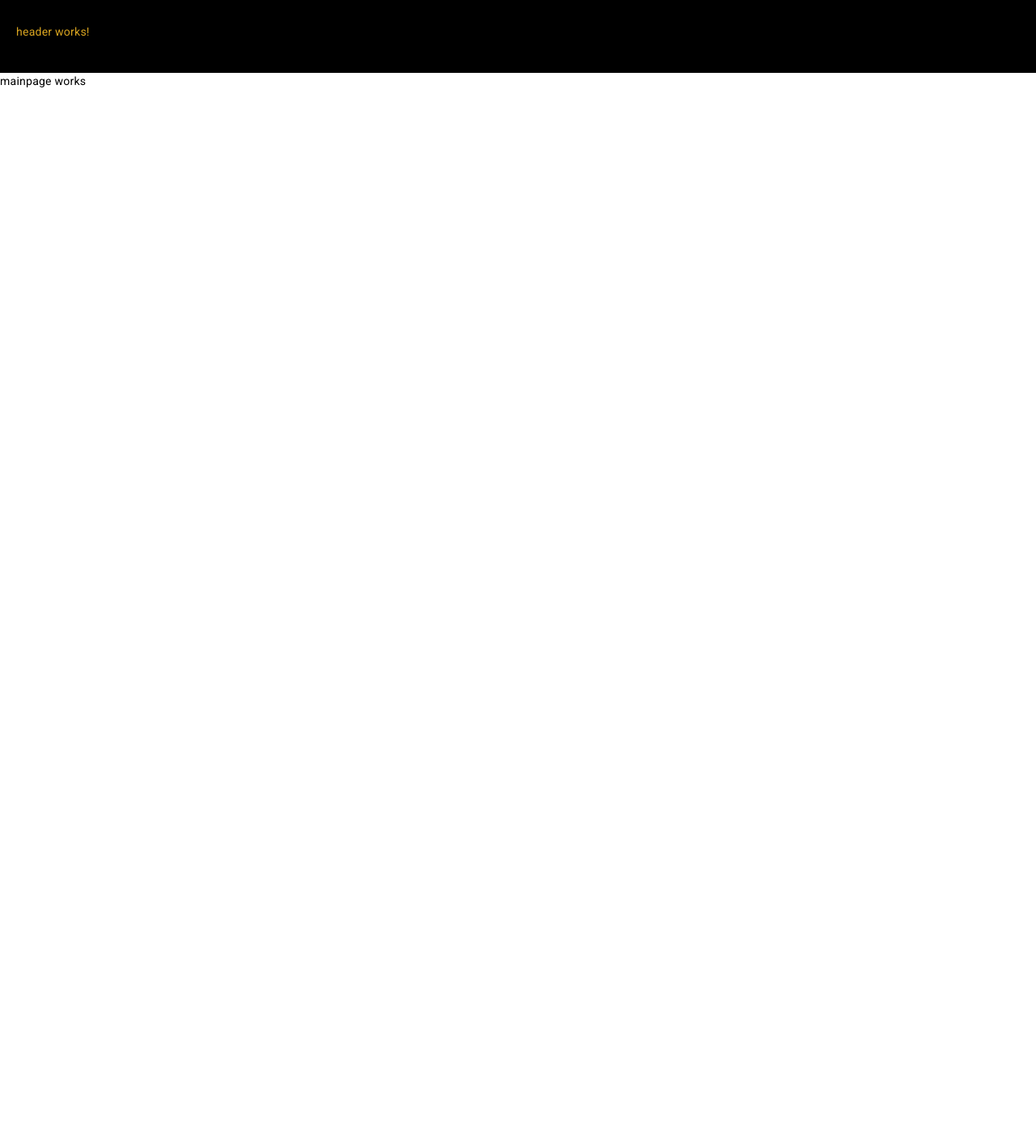
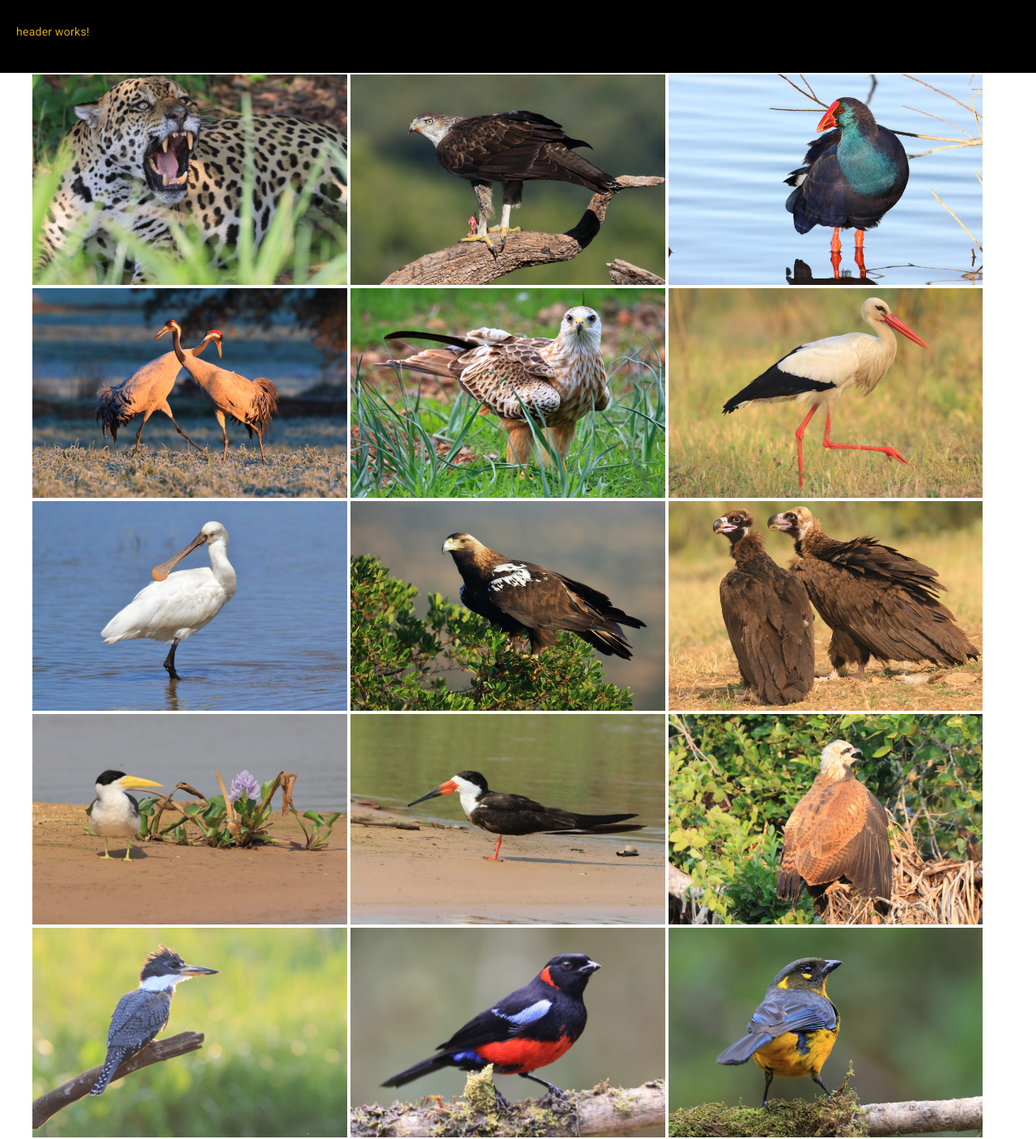
Before and after one commit to DavidMartinezB/fotografia, an Angular app in the folder frontend/: page /home in a window 1280 px wide. Shown: the top 1407 px of the page at 81% size. Before the commit the page ends 800 px from the top, so only its background shows below. Built offline with nearby package versions, Linux system fonts and the light colour scheme.

Commit message:
feat(FrontEnd): :art: Added boostrap

```diff
--- a/frontend/package.json
+++ b/frontend/package.json
@@ -20,6 +20,7 @@
     "@angular/platform-browser": "^17.3.0",
     "@angular/platform-browser-dynamic": "^17.3.0",
     "@angular/router": "^17.3.0",
+    "bootstrap": "^5.3.3",
     "rxjs": "~7.8.0",
     "tslib": "^2.3.0",
     "zone.js": "~0.14.3"
--- a/frontend/src/app/fotoe/components/mainpage/mainpage.component.html
+++ b/frontend/src/app/fotoe/components/mainpage/mainpage.component.html
@@ -1,3 +1,7 @@
 <div class="container-mainpage">
-    <p>mainpage works</p>
-</div>
+    <img id="images" *ngFor="let foto of fotos" [src]="foto" alt="Image description" (click)="selectImage(foto)">
+  </div>
+
+  <div class="modal" [class.show]="selectedImage" (click)="closeImage()">
+    <img *ngIf="selectedImage" [src]="selectedImage" alt="Selected image">
+  </div>
--- a/frontend/src/app/fotoe/components/mainpage/mainpage.component.scss
+++ b/frontend/src/app/fotoe/components/mainpage/mainpage.component.scss
@@ -1,6 +1,44 @@
 .container-mainpage {
     display: flex;
     flex-direction: row;
-    width: 100vw;
+    justify-content: center;
+    flex-wrap: wrap;
+    width: 98vw;
     height: 100%;
 }
+
+.modal {
+    display: none;
+    position: fixed;
+    z-index: 1;
+    left: 0;
+    top: 0;
+    width: 100%;
+    height: 100%;
+    overflow: auto;
+    background-color: rgba(0,0,0,0.9);
+  }
+
+  .modal.show {
+    display: flex;
+  }
+
+  .modal img {
+    margin: auto;
+    display: flex;
+    justify-content: center;
+    align-items: center;
+    width: 60%;
+    max-width: 800px;
+    animation: fadeIn 0.5s;
+  }
+
+  @keyframes fadeIn {
+    0% {opacity: 0;}
+    100% {opacity: 1;}
+  }
+
+#images {
+    width: 31%;
+    padding: 2px;
+}
--- a/frontend/src/app/fotoe/components/mainpage/mainpage.component.ts
+++ b/frontend/src/app/fotoe/components/mainpage/mainpage.component.ts
@@ -6,5 +6,21 @@ import { Component } from '@angular/core';
   styleUrl: './mainpage.component.scss'
 })
 export class MainpageComponent {
+  fotos = [
+    '../../../assets/felino.jpeg', '../../../assets/pajaro.jpeg', '../../../assets/pajaro1.jpeg', '../../../assets/pajaro2.jpeg', '../../../assets/pajaro3.jpeg', '../../../assets/pajaro4.jpeg',
+    '../../../assets/pajaro5.jpeg', '../../../assets/pajaro6.jpeg', '../../../assets/pajaro7.jpeg', '../../../assets/pajaro8.jpeg', '../../../assets/pajaro9.jpeg', '../../../assets/pajaro10.jpeg',
+    '../../../assets/pajaro11.jpeg', '../../../assets/pajaro12.jpeg', '../../../assets/pajaro13.jpeg', '../../../assets/pajaro14.jpeg', '../../../assets/pajaro15.jpeg', '../../../assets/pajaro16.jpeg',
+    '../../../assets/pajaro17.jpeg', '../../../assets/pajaro18.jpeg', '../../../assets/pajaro19.jpeg', '../../../assets/pajaro20.jpeg', '../../../assets/pajaro21.jpeg', '../../../assets/pajaro22.jpeg',
+    '../../../assets/pajaro23.jpeg', '../../../assets/pajaro24.jpeg', '../../../assets/pajaro25.jpeg', '../../../assets/pajaro26.jpeg', '../../../assets/pajaro27.jpeg', '../../../assets/pajaro28.jpeg',
+    '../../../assets/reptil.jpeg', '../../../assets/zorro.jpeg',
+  ]
+  selectedImage: string | null = null;
 
+  selectImage(image: string) {
+    this.selectedImage = image;
+  }
+
+  closeImage() {
+    this.selectedImage = null;
+  }
 }
--- /dev/null
+++ b/package.json
@@ -0,0 +1,5 @@
+{
+  "dependencies": {
+    "bootstrap": "^5.3.3"
+  }
+}
```
Also changed, not shown: 2 other files (tests, documents, lock files or other folders).
